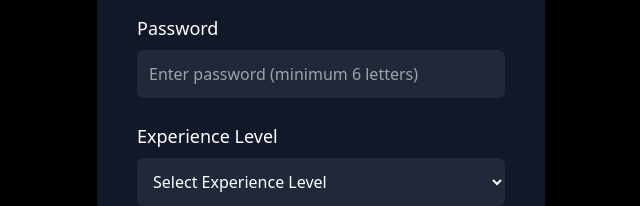
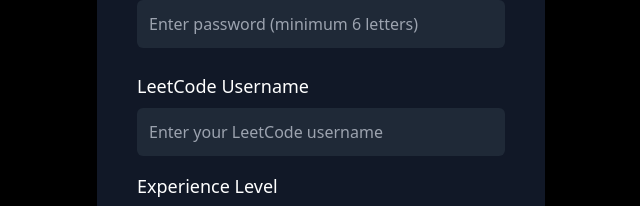
Before and after one commit to niteshsaxena03/The-CP-Sphere-Client, a React (Vite) app: page /signup in a window 1280 px wide. Shown: the part 403-609 px from the top of the page, without its empty margins (575-1215 px from the left). Built offline with nearby package versions, Linux system fonts and the light colour scheme; no server answers.

Commit message:
Storing the leetcode usernames when user signs up

```diff
--- a/src/pages/SignUpPage.jsx
+++ b/src/pages/SignUpPage.jsx
@@ -1,4 +1,4 @@
-import { useState,useEffect } from "react";
+import { useState, useEffect } from "react";
 import { useNavigate } from "react-router-dom";
 import Spline from "@splinetool/react-spline";
 import { useFirebase } from "../Firebase/firebaseContext";
@@ -12,6 +12,7 @@
   const [email, setEmail] = useState("");
   const [password, setPassword] = useState("");
   const [experienceLevel, setExperienceLevel] = useState("");
+  const [leetcodeUsername, setLeetCodeUsername] = useState(""); // New state for LeetCode username
 
   const { signUpUserWithEmailAndPassword, isLoggedIn, user } = useFirebase();
 
@@ -36,14 +37,20 @@
 
       // Send user data to the server for storing in MongoDB
       await api.post("/api/v1/users/signup", {
-        // Change the endpoint to match your server
         fullName,
         email: firebaseUser.email, // Use email from Firebase response
         experienceLevel,
         firebaseUid: firebaseUser.uid, // Store Firebase UID for later reference
       });
 
+      // After the user is created, now add the LeetCode username
+      await api.post("/api/v1/leetcode/leetcode-username", {
+        username: leetcodeUsername, // Send the LeetCode username to the backend
+      });
+
       console.log("Signup successful and data saved in MongoDB");
+      // Redirect to home or any other page after successful signup
+      navigate("/home");
     } catch (error) {
       console.error("Error during signup or saving to MongoDB:", error);
     }
@@ -108,6 +115,25 @@
           />
         </div>
 
+        {/* LeetCode Username Input */}
+        <div className="mb-4">
+          <label
+            className="block text-white text-lg mb-2"
+            htmlFor="leetcodeUsername"
+          >
+            LeetCode Username
+          </label>
+          <input
+            type="text"
+            id="leetcodeUsername"
+            value={leetcodeUsername}
+            onChange={(e) => setLeetCodeUsername(e.target.value)} // Update LeetCode username state
+            className="w-full p-3 rounded-md bg-gray-800 text-white focus:outline-none focus:ring-2 focus:ring-sky-900"
+            placeholder="Enter your LeetCode username"
+            required
+          />
+        </div>
+
         {/* Experience Level Input */}
         <div className="mb-4">
           <label
```
